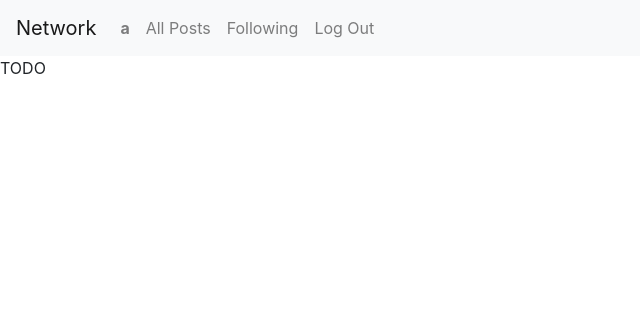
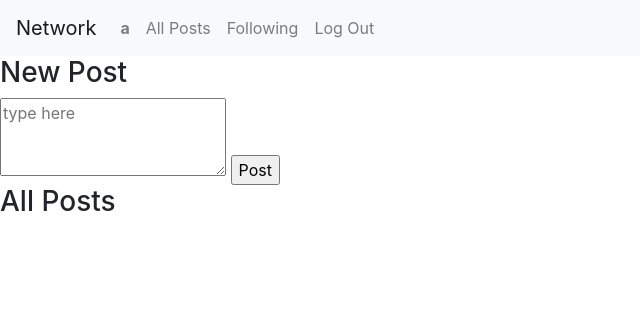
Before and after one commit to Dani-coding/C_S_50W, a Django app: page / in a window 1280 px wide. Shown: the top 316 px of the page, without its empty margins (0-640 px from the left). Run offline with Django 3.2, Linux system fonts and the light colour scheme; a user stored in the database is signed in; some libraries are stand-ins or nearby versions.

Commit message:
Added: New Post, All Posts, Profile Page and Following

```diff
--- a/project4/network/models.py
+++ b/project4/network/models.py
@@ -8,11 +8,20 @@ class User(AbstractUser):
 class Post(models.Model):
     name = models.ForeignKey(User, on_delete=models.CASCADE, related_name="poster", blank=False)
     content = models.TextField(max_length=500, blank=False)
-    time = models.DateField(auto_now_add=True)
+    time = models.DateTimeField(auto_now_add=True)
     likes = models.IntegerField(default=0)
 
     def __str__(self):
         return f"Nº: {self.id}, poster is {self.name}, have {self.likes} likes"
+
+    def serialize(self):
+        return {
+            "name": self.name.username,
+            "content": self.content,
+            "time": self.time.strftime("%b %d %Y, %I:%M %p"),
+            "likes": self.likes,
+        }
+
 
 class Follower(models.Model):
     name = models.ForeignKey(User, on_delete=models.CASCADE, related_name="follower", blank=False)
@@ -20,6 +29,12 @@ class Follower(models.Model):
 
     def __str__(self):
         return f"{self.name} is follower of {self.of}"
+
+    def serialize(self):
+        return {
+            "name": self.of,
+        }
+
 
 class Followed(models.Model):
     name = models.ForeignKey(User, on_delete=models.CASCADE, related_name="followed", blank=False)
--- a/project4/network/templates/network/index.html
+++ b/project4/network/templates/network/index.html
@@ -1,5 +1,20 @@
 {% extends "network/layout.html" %}
+{% load static %}
+{% block body %}
 
-{% block body %}
-    TODO
+    {% if user.is_authenticated %}
+        <div class="new_post">
+            <h3> New Post </h3>
+            <form>
+                <textarea required id="content" name="new_post" rows="3" placeholder="type here"></textarea>
+                <input type="button" id="submit_new" name="new" value="Post">
+            </form>
+        </div>
+    {% endif %}
+
+    <h3> All Posts </h3>
+    <div class="all_posts" id="all_posts">
+    </div>
+    <script src="{% static 'network/all_posts.js' %}"></script>
+
 {% endblock %}
--- a/project4/network/templates/network/layout.html
+++ b/project4/network/templates/network/layout.html
@@ -16,15 +16,17 @@
               <ul class="navbar-nav mr-auto">
                 {% if user.is_authenticated %}
                     <li class="nav-item">
-                        <a class="nav-link" href="#"><strong>{{ user.username }}</strong></a>
+                        <a class="nav-link" id="username" href="{% url 'user' user.username %}" style="font-weight: 700;">{{ user.username }}</a>
                     </li>
+                {% else %}
+                    <div hidden id="username">_/log-out/_</div>
                 {% endif %}
                 <li class="nav-item">
                   <a class="nav-link" href="{% url 'index' %}">All Posts</a>
                 </li>
                 {% if user.is_authenticated %}
                     <li class="nav-item">
-                        <a class="nav-link" href="#">Following</a>
+                        <a class="nav-link" href="{% url 'following' %}">Following</a>
                     </li>
                     <li class="nav-item">
                         <a class="nav-link" href="{% url 'logout' %}">Log Out</a>
--- a/project4/network/urls.py
+++ b/project4/network/urls.py
@@ -7,5 +7,24 @@ urlpatterns = [
     path("", views.index, name="index"),
     path("login", views.login_view, name="login"),
     path("logout", views.logout_view, name="logout"),
-    path("register", views.register, name="register")
+    path("register", views.register, name="register"),
+
+    path("user/<str:name>", views.user, name="user"),
+    path("following", views.following, name="following"),
+
+    #API Routes
+    path("new_post", views.new_post, name="new_post"),
+    path("all_posts", views.all_posts, name="all_posts"),
+    path("last_post", views.last_post, name="last_post"),
+    path("posts_of/<str:name>", views.posts_of, name="posts_of"),
+    path("n_followers/<str:name>", views.n_followers, name="n_followers"),
+    path("n_follows/<str:name>", views.n_follows, name="n_follows"),
+    path("is_following/<str:names>", views.is_following, name="is_following"),
+    path("f_change/<str:names>", views.f_change, name="f_change"),
+    #path("follows/<str:name>", views.follows, name="follows"),
+    path("following_posts/<str:name>", views.following_posts, name="following_posts"),
+
+
+
+
 ]
--- a/project4/network/views.py
+++ b/project4/network/views.py
@@ -1,14 +1,128 @@
+
 from django.contrib.auth import authenticate, login, logout
+from django.contrib.auth.decorators import login_required
 from django.db import IntegrityError
 from django.http import HttpResponse, HttpResponseRedirect
 from django.shortcuts import render
 from django.urls import reverse
+from django.http import JsonResponse
+from django.views.decorators.csrf import csrf_exempt
+from django.core.paginator import Paginator
+import json
 
-from .models import User
+
+from .models import User, Post, Followed, Follower, Like
 
 
 def index(request):
     return render(request, "network/index.html")
+
+#@login_required
+@csrf_exempt
+def new_post(request):
+
+    if request.method != "POST":
+        return JsonResponse({"error": "POST request required."}, status=400)
+    data = json.loads(request.body)
+    content = data.get("content", "")
+    post = Post(
+        name = request.user,
+        content = content,
+    )
+    post.save()
+    return JsonResponse({"message": "Post was loaded successfully."}, status=201)
+
+
+def all_posts(request):
+    posts = Post.objects.all().order_by("-time").all()
+
+    return JsonResponse([post.serialize() for post in posts], safe=False)
+
+def posts_of(request, name):
+    user = User.objects.get(username = name)
+    posts = Post.objects.filter(name = user).order_by("-time").all()
+
+    return JsonResponse([post.serialize() for post in posts], safe=False)
+
+"""
+
+        Return the people who es followed by name ¿usefull?
+
+
+def follows(request, name):
+    user = User.objects.get(username = name)
+    follows = Follower.objects.filter(name = user).all()
+
+    return JsonResponse([e.serialize() for e in follows], safe=False)
+"""
+
+def following_posts(request, name):
+    user = User.objects.get(username = name)
+    follows = Follower.objects.filter(name = user).values_list('of', flat=True).distinct()
+    posts = Post.objects.filter(name__in = follows).order_by("-time").all()
+    return JsonResponse([post.serialize() for post in posts], safe=False)
+
+    # -------------------  Remember check how works with empty qs (if follows no one) !!!!!!!!!!!
+
+
+
+def n_followers(request, name):
+    user = User.objects.get(username = name)
+    num = Follower.objects.filter(of = user).count()
+    #return JsonResponse(json.dumps({"num" : num}), safe=False)
+    return HttpResponse(num)
+
+def n_follows(request, name):
+    user = User.objects.get(username = name)
+    num = Follower.objects.filter(name = user).count()
+    #return JsonResponse(json.dumps({"num" : num}), safe=False)
+
+    return HttpResponse(num)
+
+def is_following(request, names):
+    users = names.split(" :: ")
+    follower = User.objects.get(username = users [0])
+    followed = User.objects.get(username = users [1])
+    f = Follower.objects.filter(name = follower, of = followed).first()
+    if (f!=None):
+        #return JsonResponse(json.dumps({"is_following" : True}), safe=False)
+        return HttpResponse(1)
+    else:
+        #return JsonResponse(json.dumps({"is_following" : False}), safe=False)
+        return HttpResponse(0)
+
+def f_change(request, names):
+    users = names.split(" :: ")
+    follower = User.objects.get(username = users [0])
+    followed = User.objects.get(username = users [1])
+    f = Follower.objects.filter(name = follower, of = followed).first()
+    if (f!=None):
+        f.delete()
+        #return JsonResponse(json.dumps({"now" : "Follow"}), safe=False)
+        return HttpResponse("Follow")
+    else:
+        f = Follower(name = follower, of = followed)
+        f.save()
+        #f = Follower.objects.create_follower(follower, followed)
+        #return JsonResponse(json.dumps({"now" : "Unfollow"}), safe=False)
+        return HttpResponse("Unfollow")
+
+
+def last_post(request):
+    posts = Post.objects.all().order_by("-time").all()
+
+    #posts = Post.objects.all(name=request.user)
+
+    return JsonResponse(posts[:1].serialize())
+
+def user(request, name):
+    return render(request, "network/user.html", {
+        "username" : request.user.username,
+        "name" : name,
+    })
+
+def following(request):
+    return render(request, "network/following.html")
 
 
 def login_view(request):
```
Also changed, not shown: project4/db.sqlite3.
